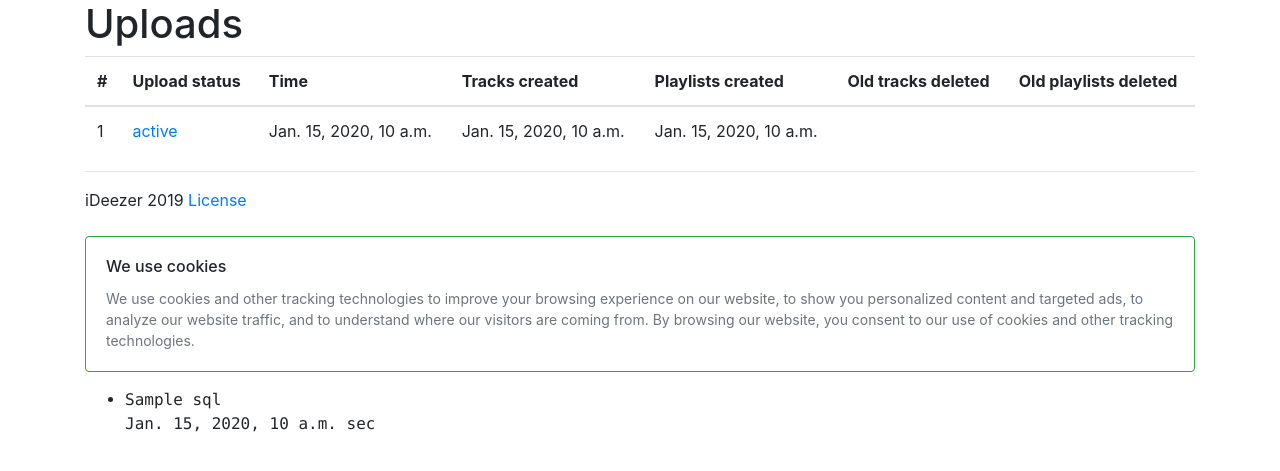
After one commit to perminovs/ideezer, a Django app: template root/ideezer/templates/ideezer/itunes_xml_upload_history.html in a window 1280 px wide. The commit adds this page. Shown: the top 471 px of the page. Run offline with Django 3.2, Linux system fonts and the light colour scheme; the template is opened without the code that fills it: most values are stand-ins (such as "Sample title", 1, 10 or a date in 2020); some libraries are stand-ins or nearby versions.

Commit message:
upload history view & temlate; refactor views; fix pagination css

```diff
--- a/root/ideezer/models.py
+++ b/root/ideezer/models.py
@@ -61,6 +61,11 @@ class UploadHistory(BaseModel):
     task = models.OneToOneField(
         CeleryTaskResult, on_delete=models.CASCADE, unique=True,
     )
+
+    objects = _Manager()
+
+    class Meta:
+        ordering = ['-task__date_done']
 
     @classmethod
     def create(cls, task_id, user_id):
--- a/root/ideezer/templates/ideezer/base.html
+++ b/root/ideezer/templates/ideezer/base.html
@@ -36,7 +36,7 @@
             </button>
             <div class="dropdown-menu" aria-labelledby="iTunesUploadMenuBtn">
               <a class="dropdown-item" href="{% url 'upload_library' %}">Upload iTunes xml</a>
-              <a class="dropdown-item" href="#">Upload history</a>
+              <a class="dropdown-item" href="{% url 'upload_history' %}">Upload history</a>
             </div>
           </div>
         </div>
--- /dev/null
+++ b/root/ideezer/templates/ideezer/itunes_xml_upload_history.html
@@ -0,0 +1,40 @@
+{% extends "ideezer/base.html" %}
+
+{% block loads %} {% load filters %} {% endblock %}
+
+{% block title %} iTunes library uploads {% endblock %}
+
+{% block h1 %} Uploads {% endblock %}
+
+{% block content %}
+    <table class="table table-hover">
+        <thead>
+            <tr>
+                <th scope="col">#</th>
+                <th scope="col">Upload status</th>
+                <th scope="col">Time</th>
+                <th scope="col">Tracks created</th>
+                <th scope="col">Playlists created</th>
+                <th scope="col">Old tracks deleted</th>
+                <th scope="col">Old playlists deleted</th>
+            </tr>
+        </thead>
+        <tbody>
+            {% for obj in object_list %}
+            <tr>
+                <td>{{ forloop.counter }}</td>
+                <td class="{{ obj.task.status|status2class }}">{{ obj.task.status }}</td>
+                <td>{{ obj.task.date_done }}</td>
+                <td>{{ obj.tracks_created|default_if_none:"" }}</td>
+                <td>{{ obj.playlists_created|default_if_none:"" }}</td>
+                <td>{{ obj.tracks_deleted|default_if_none:"" }}</td>
+                <td>{{ obj.playlists_deleted|default_if_none:"" }}</td>
+            </tr>
+            {% endfor %}
+        </tbody>
+    </table>
+
+    {% if is_paginated %}
+      {% include "ideezer/render_pagination.html" with page_obj=page_obj %}
+    {% endif %}
+{% endblock %}
--- a/root/ideezer/templates/ideezer/render_pagination.html
+++ b/root/ideezer/templates/ideezer/render_pagination.html
@@ -4,7 +4,7 @@
     {% if page_obj.has_previous %}
       <li class="page-item"><a class="page-link" href="?page={{ page_obj.previous_page_number }}">Previous</a></li>
     {% else %}
-      <li class="page-link disabled" tabindex="-1">Previous</li>
+      <li class="page-link btn disabled" tabindex="-1">Previous</li>
     {% endif %}
 
     {% for i in paginator.page_range %}
@@ -18,9 +18,9 @@
     {% endfor %}
 
     {% if page_obj.has_next %}
-    <li class="page-item"><a class="page-link" href="?page={{ page_obj.next_page_number }}">Next</a></li>
+      <li class="page-item"><a class="page-link" href="?page={{ page_obj.next_page_number }}">Next</a></li>
     {% else %}
-      <li class="page-link disabled" tabindex="-1">Next</li>
+      <li class="page-link btn disabled" tabindex="-1">Next</li>
     {% endif %}
 
   </ul>
--- a/root/ideezer/templatetags/filters.py
+++ b/root/ideezer/templatetags/filters.py
@@ -13,6 +13,17 @@ level_map = {
 }
 
 
+status_map = {
+    'FAILURE': 'text-danger',
+    'SUCCESS': 'text-success',
+}
+
+
 @register.filter
 def level2class(value):
     return level_map.get(value, 'text-primary')
+
+
+@register.filter
+def status2class(value):
+    return status_map.get(value, 'text-primary')
--- a/root/ideezer/urls.py
+++ b/root/ideezer/urls.py
@@ -24,6 +24,7 @@ urlpatterns = [
     path(r'deezer_auth', views.deezer_auth, name='deezer_auth'),
     path(r'deezer_redirect', views.deezer_redirect, name='deezer_redirect'),
     path(r'upload_library', views.upload_library, name='upload_library'),
+    path(r'upload_history', views.UploadHistoryListView.as_view(), name='upload_history'),
     path(r'tracks', views.TrackListView.as_view(), name='track_list'),
     path(r'track/<int:pk>', views.TrackDetailView.as_view(), name='track_detail'),
     path(r'playlists', views.PlaylistListView.as_view(), name='playlist_list'),
```
Also changed, not shown: root/ideezer/controllers/library.py (+1 -11 lines), root/ideezer/decorators/utils.py (added, +14 -0 lines), root/ideezer/decorators/views.py (added, +33 -0 lines), root/ideezer/views.py (+12 -7 lines), root/ideezer/decorators/__init__.py (added).
